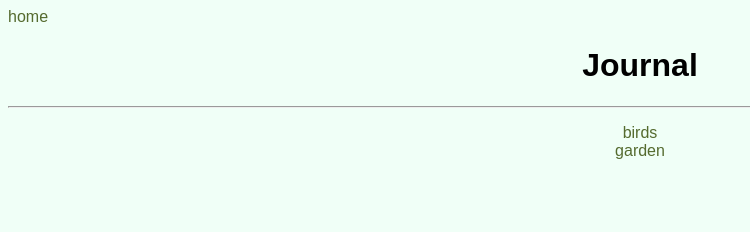
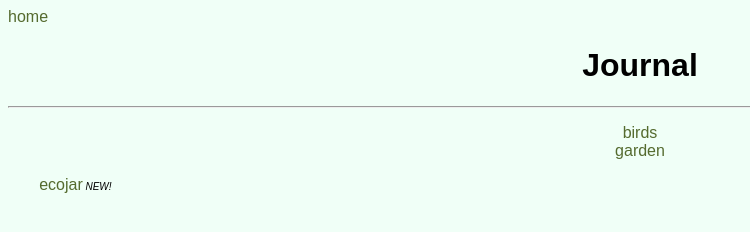
Before and after one commit to mousetrinket/mousetrinket.github.io, a plain HTML site: page journal.html in a window 1280 px wide. Shown: the whole page, without its empty margins (0-750 px from the left). Drawn offline with Linux system fonts and the light colour scheme.

Commit message:
Update journal.html

```diff
--- a/journal.html
+++ b/journal.html
@@ -14,5 +14,6 @@
   <hr>
 <p><center><a href="birds">birds<br>
 <a href="garden">garden</center></p>
+&nbsp&nbsp&nbsp&nbsp&nbsp&nbsp&nbsp<a href="ecojar.html">ecojar</a><i><font size="1"> NEW!</font></i></p>
 
 </html>
```
